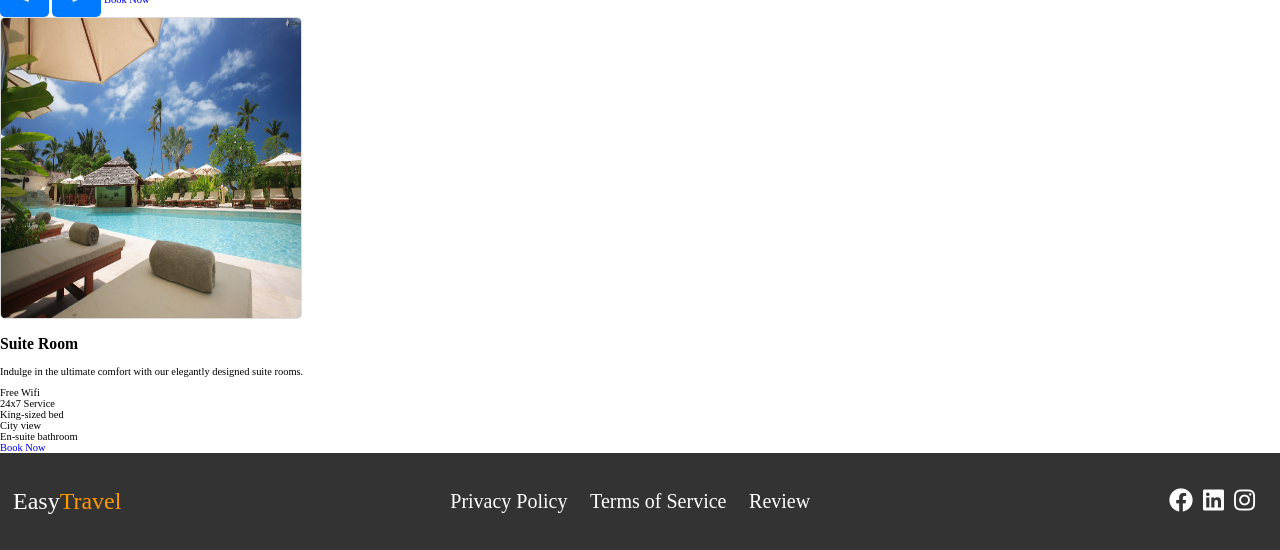
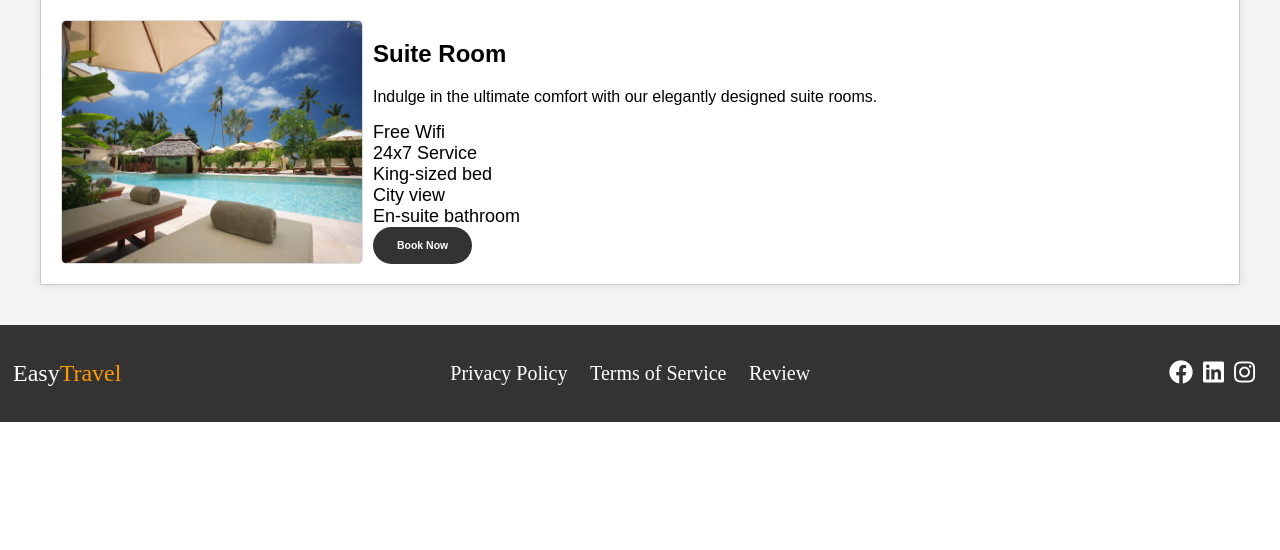
Before and after one commit to amitkabiraj/Tour_and_Travel, a Django app: page /hotel in a window 1280 px wide. Shown: the part 545-1095 px from the top of the page. After the commit the page ends 967 px from the top, so only its background shows below. Run offline with Django 4.2, Linux system fonts and the light colour scheme.

Commit message:
add hotel.css

```diff
--- a/myapp/static/myapp/css/hotel_style.css
+++ b/myapp/static/myapp/css/hotel_style.css
@@ -1,4 +1,4 @@
-body {
+.hotel_body {
     font-family: Arial, sans-serif;
     margin: 0;
     padding: 0;
--- a/myapp/templates/myapp/base.html
+++ b/myapp/templates/myapp/base.html
@@ -13,6 +13,8 @@
   <link rel="stylesheet" href="{% static 'myapp/css/user.css' %}">
   <link rel="stylesheet" href="{% static 'myapp/css/modal.css' %}">
   <link rel="stylesheet" href="{% static 'myapp/css/admin.css' %}">
+  <link rel="stylesheet" href="{% static 'myapp/css/hotel_style.css' %}">
+
   {% comment %} <link rel="stylesheet" href="{% static 'myapp/css/body-content.css' %}"> {% endcomment %}
   <title>{%block title%}Tour and Travel {% endblock %}</title>
 </head>
--- a/myapp/templates/myapp/hotel/hotel.html
+++ b/myapp/templates/myapp/hotel/hotel.html
@@ -4,7 +4,7 @@ hotel page
 {% endblock title%}
 {% block content %}
 {% load static %}
-
+<div class="hotel_body">
     <header class="hotel_header">
         <h1>Welcome to Our Hotel</h1>
         <p>Your Home Away From Home</p>
@@ -47,6 +47,8 @@ hotel page
         </div>
     </div>
 
+</div>
+
 
 
 
```
Lines whose indentation alone changed are shown as unchanged.
